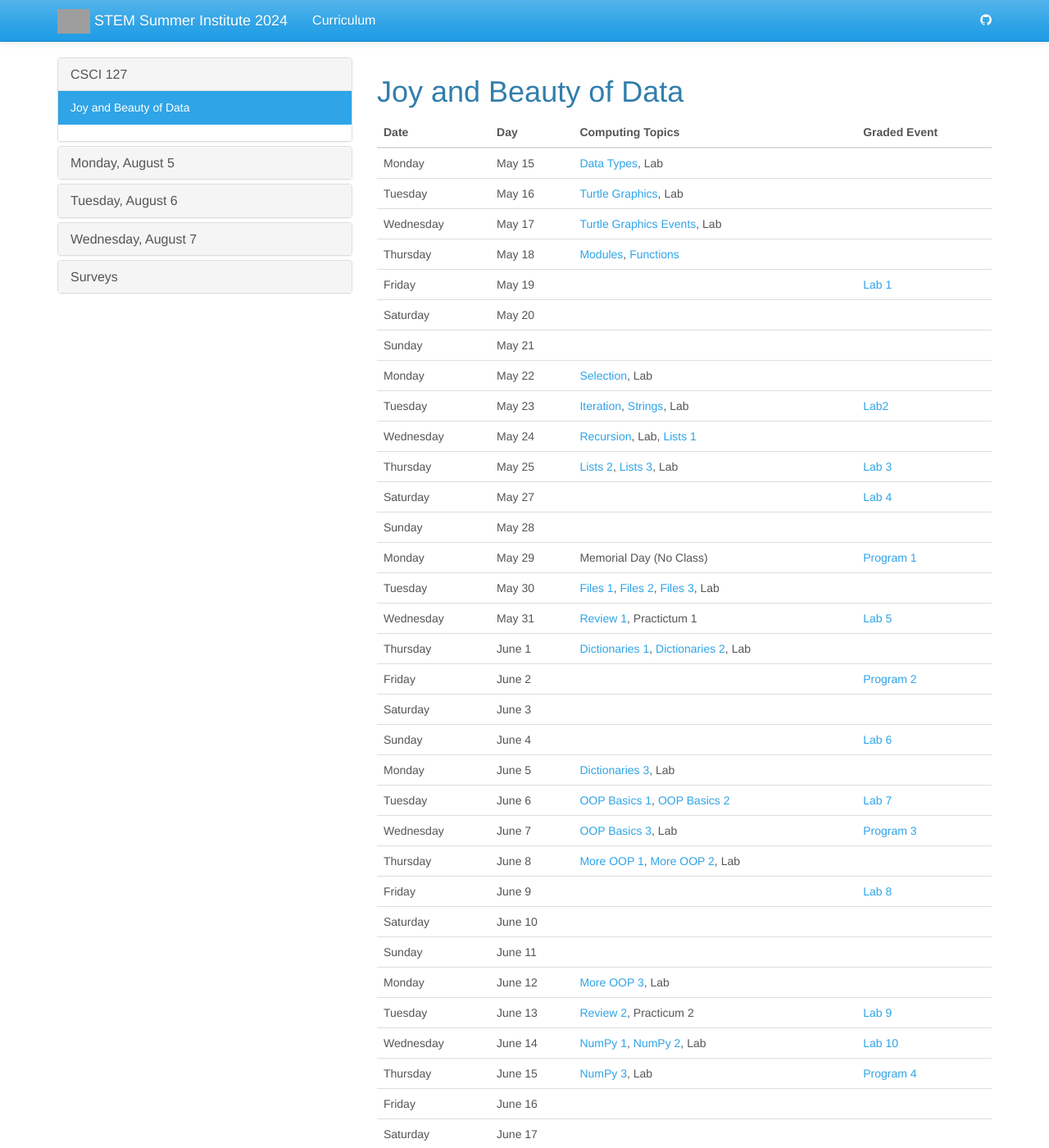
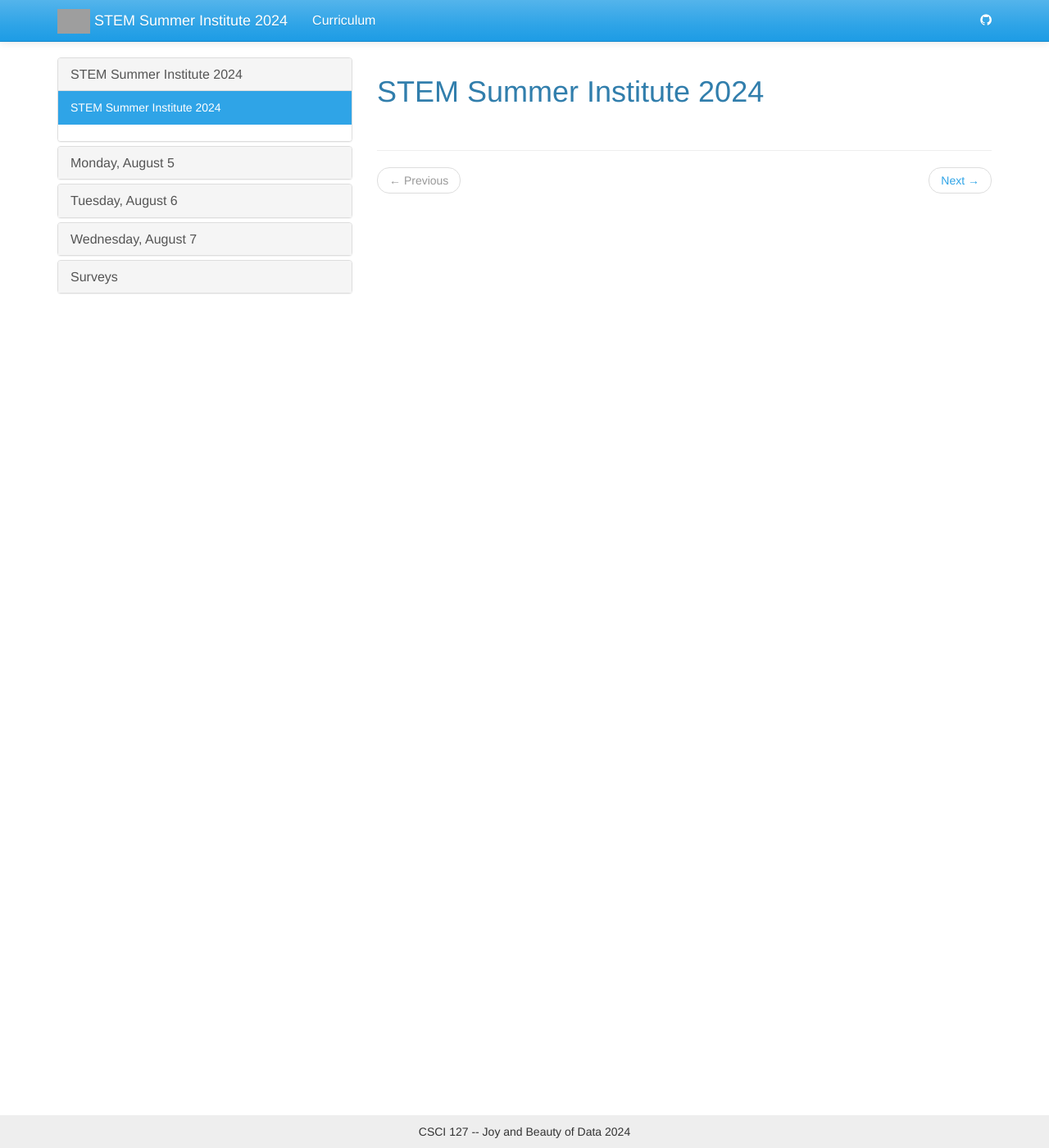
Before and after one commit to jake-chipps/SSI24, a Jekyll site: the page built from _docs/index.md, in a window 1280 px wide and 1400 px high. Shown: the whole window at 82% size. Built offline with Jekyll 4.4.1, drawn with Linux system fonts in a browser that asks for light colours; some of the changed text lies outside the part shown; grey boxes are pictures that could not be loaded.

Commit message:
Update error

```diff
--- a/_config.yml
+++ b/_config.yml
@@ -5,7 +5,7 @@
   Schedule for STEM Summer Institute 2024
 lang: en-US
 remote_theme: aksakalli/jekyll-doc-theme@gh-pages
-baseurl: "/csci127" # the subpath of your site, e.g. /blog/
+baseurl: "/SSI24" # the subpath of your site, e.g. /blog/
 url:  https://jake-chipps.github.io/SSI24 # the base hostname & protocol for your site
 git_address: https://github.com/jake-chipps/SSI24
 
--- a/_data/docs.yml
+++ b/_data/docs.yml
@@ -1,4 +1,4 @@
-- title: CSCI 127
+- title: STEM Summer Institute 2024
   docs:
   - home
   - SSI 2024
--- a/_docs/index.md
+++ b/_docs/index.md
@@ -1,46 +1,5 @@
 ---
-title: Joy and Beauty of Data
+title: STEM Summer Institute 2024
 permalink: /docs/home/
 redirect_from: /docs/index.html
 ---
-
-| Date | Day | Computing Topics | Graded Event |
-| --- | --- | --- | --- |
-| Monday | May 15 | [Data Types](../1-1), Lab  |   |
-| Tuesday | May 16 | [Turtle Graphics](../1-2), Lab  |   |
-| Wednesday | May 17 | [Turtle Graphics Events](../1-3), Lab  |   |
-| Thursday | May 18 | [Modules](../1-4), [Functions](../2-1)  |   |
-| Friday | May 19 |  | [Lab 1](../lab1) |
-| Saturday | May 20 |  |  |
-| Sunday | May 21 |  |  |
-| Monday | May 22 | [Selection](../2-2), Lab  |   |
-| Tuesday | May 23 | [Iteration](../2-3), [Strings](../2-4), Lab  | [Lab2](../lab2)  |
-| Wednesday | May 24 | [Recursion](../3-1), Lab, [Lists 1](../3-2) | |
-| Thursday | May 25 | [Lists 2](../3-3), [Lists 3](../3-31), Lab | [Lab 3](../lab3) |
-| Saturday | May 27 | | [Lab 4](../lab4) |
-| Sunday | May 28 |  |  |
-| Monday | May 29 | Memorial Day (No Class) | [Program 1](../prgm1) |
-| Tuesday | May 30 | [Files 1](../3-4), [Files 2](../4-1), [Files 3](../4-15), Lab |  |
-| Wednesday | May 31 | [Review 1](../review1), Practictum 1 | [Lab 5](../lab5) |
-| Thursday | June 1 | [Dictionaries 1](../4-2), [Dictionaries 2](../4-3), Lab |  |
-| Friday | June 2 |   | [Program 2](../prgm2) |
-| Saturday | June 3 |  |  |
-| Sunday | June 4 |  |  [Lab 6](../lab6) |
-| Monday | June 5 | [Dictionaries 3](../4-31), Lab |  |
-| Tuesday | June 6 | [OOP Basics 1](../4-4), [OOP Basics 2](../5-1) | [Lab 7](../lab7) |
-| Wednesday | June 7 | [OOP Basics 3](../5-11), Lab | [Program 3](../prgm3) |
-| Thursday | June 8 | [More OOP 1](../5-2), [More OOP 2](../5-3), Lab |  |
-| Friday | June 9 |   | [Lab 8](../lab8) |
-| Saturday | June 10 |  |  |
-| Sunday | June 11 |  |  |
-| Monday | June 12 | [More OOP 3](../5-31), Lab |  |
-| Tuesday | June 13 | [Review 2](../review2), Practicum 2 | [Lab 9](../lab9) |
-| Wednesday | June 14 | [NumPy 1](../5-4), [NumPy 2](../6-1), Lab | [Lab 10](../lab10) |
-| Thursday | June 15 | [NumPy 3](../6-11), Lab | [Program 4](../prgm4) |
-| Friday | June 16 |  |  |
-| Saturday | June 17 |  |  |
-| Sunday | June 18 |  | [Lab 11](../lab11) |
-| Monday | June 19 | [MatPlotLib 1](../7-1), [MatPlotLib 2](../7-2), Lab |  |
-| Tuesday | June 20 | [MatPlotLib 3](../7-3), [pandas 1](../6-2), Lab | [Program 5](../prgm5) |
-| Wednesday | June 21 | [pandas 2](../6-3), [pandas 3](../6-4), Lab | [Lab 12](../lab12) |
-| Thursday | June 22 | Final | [Lab 13](../lab13) |
```
Also changed, not shown: _docs/our-license.md (deleted, +0 -14 lines).
